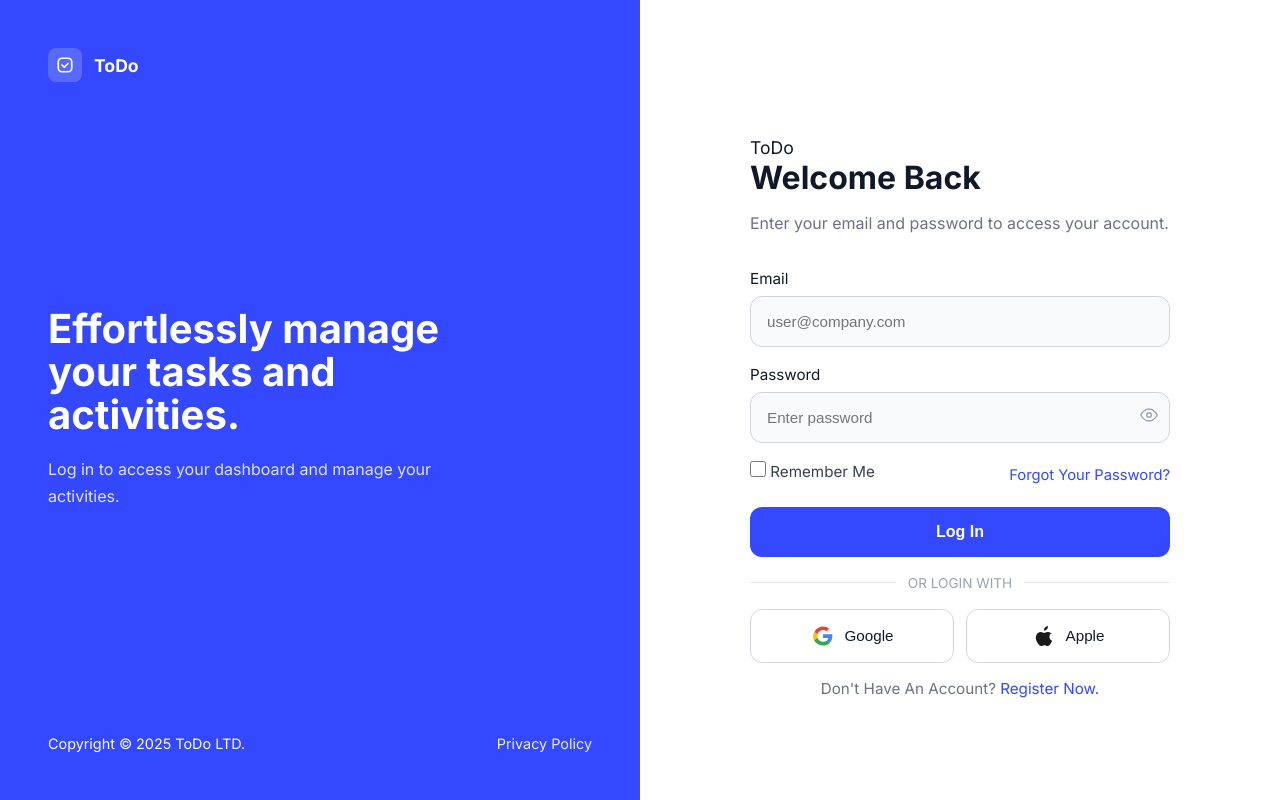
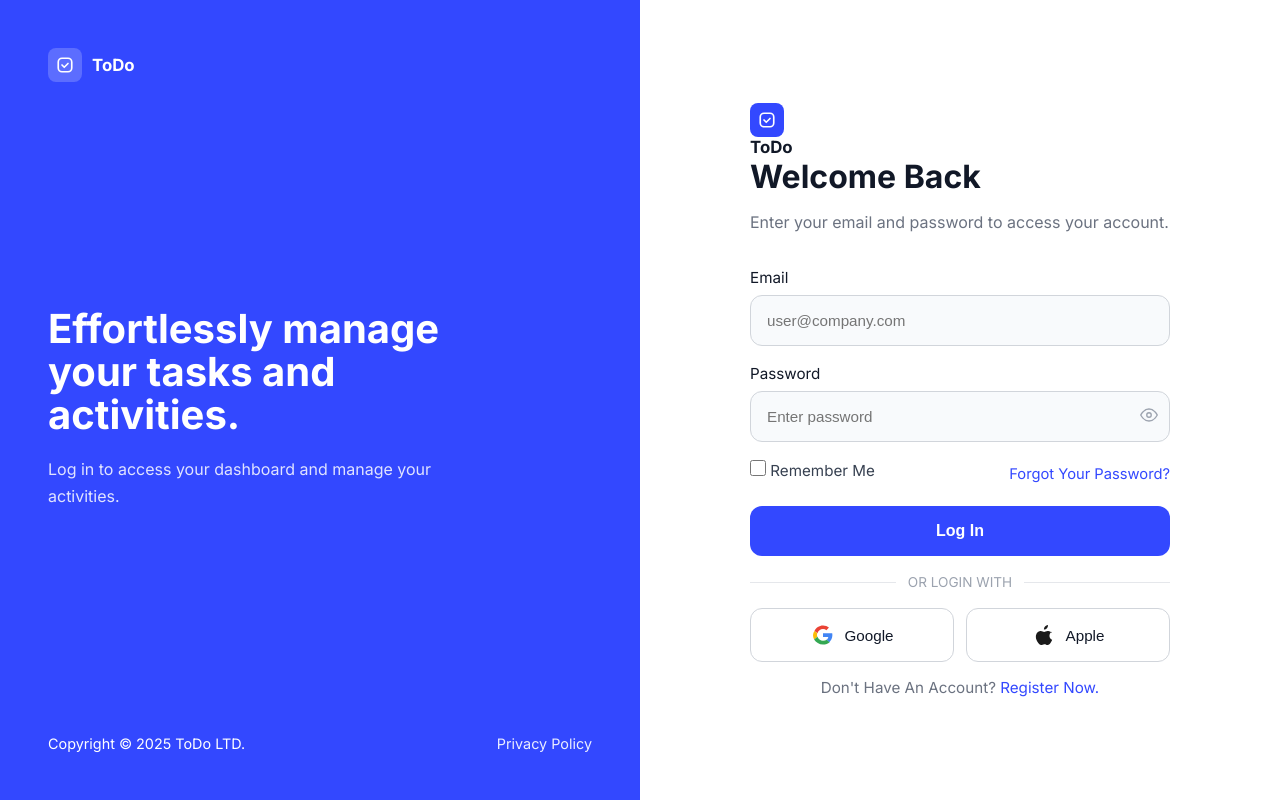
Before and after one commit to RenatoTSilva4/sistema_ToDo_Frello, a plain HTML site: page index.html in a window 1280 px wide. Drawn offline with Linux system fonts and the light colour scheme.

Commit message:
feat(ui): improve brand component styles

```diff
--- a/styles.css
+++ b/styles.css
@@ -39,23 +39,36 @@ body {
 .marca {
     display: flex;
     align-items: center;
-    gap: 12px;
+    gap: 10px;
     font-weight: 700;
     font-size: 1rem;
+    text-decoration: none;
+    color: white;
 }
 
 .icone-marca {
     width: 34px;
     height: 34px;
     border-radius: 8px;
-    background: rgba(255, 255, 255, 0.18);
-    display: grid;
-    place-items: center;
-    font-size: 1rem;
+    background: rgba(255, 255, 255, 0.2);
+    display: flex;
+    align-items: center;
+    justify-content: center;
+    flex-shrink: 0;
+}
+
+.icone-marca--azul {
+    background: #3348ff;
 }
 
 .nome-marca {
-    font-size: 1.1rem;
+    font-size: 1.05rem;
+    font-weight: 700;
+    color: #ffffff;
+}
+
+.nome-marca--escuro {
+    color: #111827;
 }
 
 .conteudo-painel {
```
